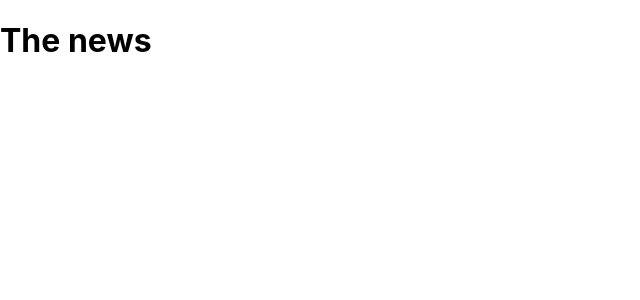
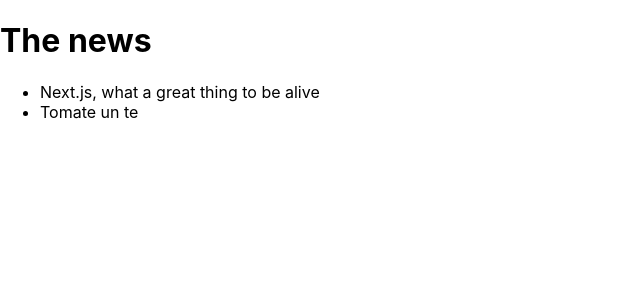
Before and after one commit to zerocool01010/Next.js-UdemyCourseSect, a Next.js app: page /news in a window 1280 px wide. Shown: the top 300 px of the page, without its empty margins (0-640 px from the left). Built offline with nearby package versions, Linux system fonts and the light colour scheme.

Commit message:
Agregando valores dinamicos por parametro de url y haciendo routeo

```diff
--- a/pages/news/index.js
+++ b/pages/news/index.js
@@ -5,6 +5,10 @@ function NewsPage(){
     <h1>
         The news
     </h1>
+    <ul>
+        <li><a href="/news/next-js-itsmylife-getitdone">Next.js, what a great thing to be alive</a></li>
+        <li>Tomate un te</li>
+    </ul>
     </>
 }
 
```
Also changed, not shown: pages/news/[newsValue].js (added, +17 -0 lines), pages/news/something-important.js (deleted, +0 -11 lines).
